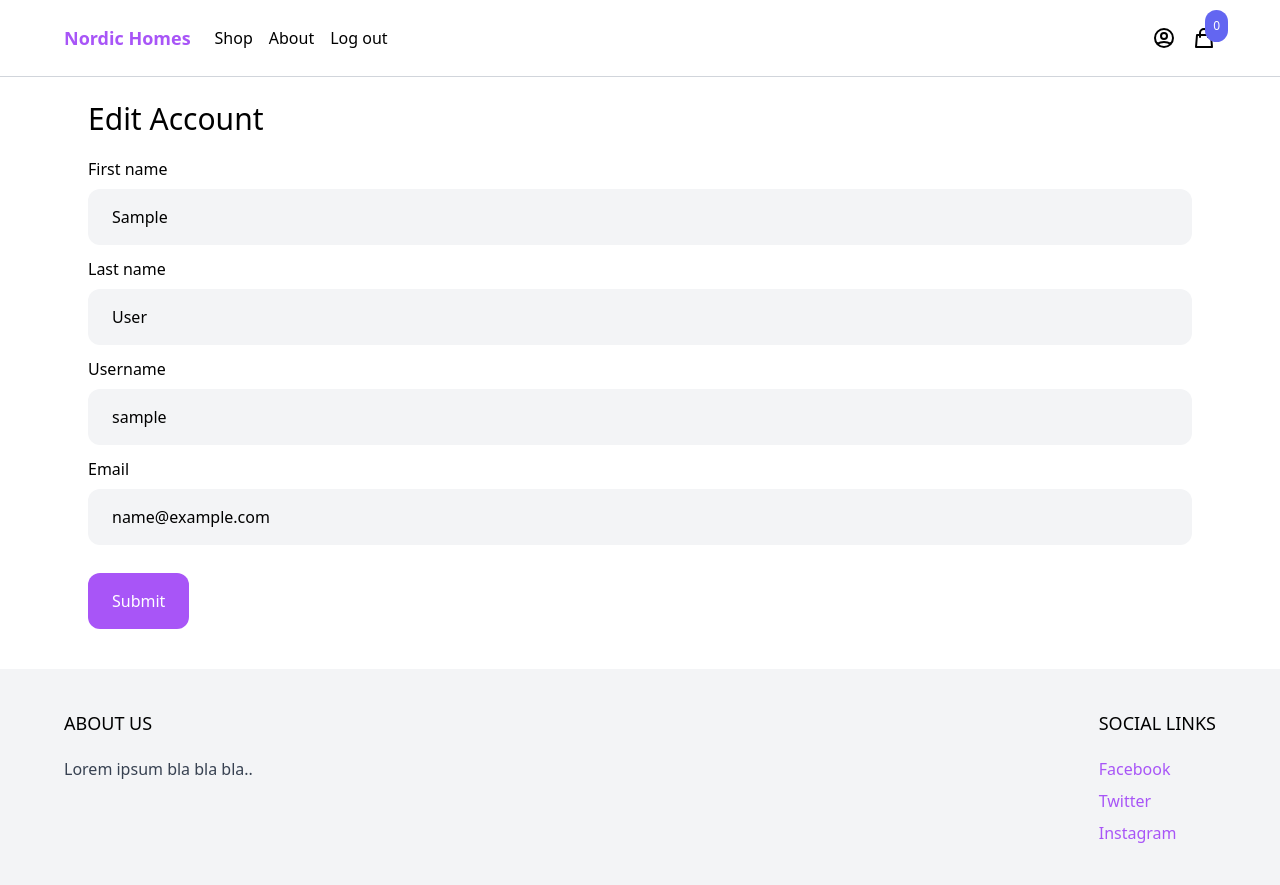
After one commit to ivanlegranbizarro/djangoHTMX, a Django app: page /my-account/edit/ in a window 1280 px wide. The commit adds this page. Run offline with Django 4.2, Linux system fonts and the light colour scheme; the visitor is signed in with stand-in values (Sample User, id 1); some libraries are stand-ins or nearby versions.

Commit message:
edit account template

```diff
--- a/core/urls.py
+++ b/core/urls.py
@@ -15,4 +15,5 @@ urlpatterns = [
     path("login/", LoginView.as_view(template_name="core/login.html"), name="login"),
     path("logout/", views.logout_view, name="logout"),
     path("my-account/", views.my_account, name="my_account"),
+    path("my-account/edit/", views.edit_my_account, name="edit_my_account"),
 ]
--- a/core/views.py
+++ b/core/views.py
@@ -65,3 +65,8 @@ def products_detail(request, slug):
 @login_required
 def my_account(request):
     return render(request, "core/my_account.html")
+
+
+@login_required
+def edit_my_account(request):
+    return render(request, "core/edit_my_account.html")
--- /dev/null
+++ b/templates/core/edit_my_account.html
@@ -0,0 +1,30 @@
+{% extends 'base.html' %}
+{% block title %}
+  Edit My Account
+{% endblock title %}
+{% block content %}
+  <div class="max-w-6xl mx-auto p-6">
+    <h1 class="mb-5 text-3xl">Edit Account</h1>
+    <form action="." method="post" class="space-y-3">
+      <div>
+        <label for="first_name">First name</label>
+        <input type="text" name="first_name" value={{ request.user.first_name }} class="w-full mt-2 py-4 px-6 bg-gray-100 rounded-xl"/>
+      </div>
+      <div>
+        <label for="last_name">Last name</label>
+        <input type="text" name="last_name" value={{ request.user.last_name }} class="w-full mt-2 py-4 px-6 bg-gray-100 rounded-xl"/>
+      </div>
+      <div>
+        <label for="username">Username</label>
+        <input type="text" name="username" value={{ request.user.username }} class="w-full mt-2 py-4 px-6 bg-gray-100 rounded-xl"/>
+      </div>
+      <div>
+        <label for="email">Email</label>
+        <input type="email" name="email" value={{ request.user.email }} class="w-full mt-2 py-4 px-6 bg-gray-100 rounded-xl"/>
+      </div>
+      <div>
+        <button class="py-4 px-6 my-4 rounded-xl text-white bg-purple-500">Submit</button>
+      </div>
+    </form>
+  </div>
+{% endblock content %}
--- a/templates/core/my_account.html
+++ b/templates/core/my_account.html
@@ -11,6 +11,8 @@
       <strong>Username:</strong> {{ request.user.username }}
       <br/>
       <strong>Email:</strong> {{ request.user.email }}
+      <br/>
+      <a href="{% url 'core:edit_my_account' %}">Edit</a>
     </div>
     <hr/>
     <h2 class="my-6 text-xl">My Orders</h2>
```
Also changed, not shown: cart/views.py (line endings or trailing spaces).
